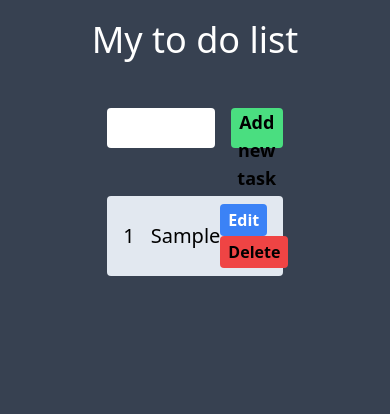
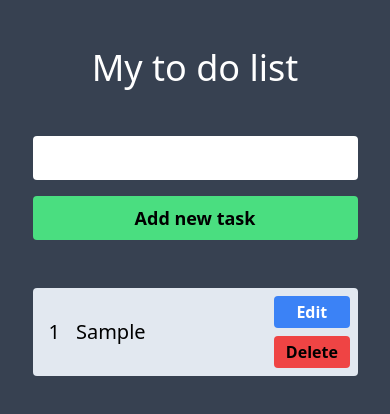
Before and after one commit to Pedro-Sprandel/ReactJS-ToDoList, a React (Create React App) app: page / in a window 390 px wide. Both pictures are taken after typing "Sample" into the empty fields and a click on the button "Add new task". Shown: the top 414 px of the page. Built offline with nearby package versions, Linux system fonts and the light colour scheme.

Commit message:
feat: mobile-version

```diff
--- a/src/App.js
+++ b/src/App.js
@@ -3,15 +3,12 @@ import { Helmet } from 'react-helmet';
 import { EditForm, Form, Task } from './components';
 
 export default function App () {
-  console.log('renderizou');
-
   const [tasks, setTasks] = useState([]);
 
   const [isEdit, setIsEdit]= useState(false);
   const [taskToEdit, setTaskToEdit] = useState({});
 
   const addTask = (value, e) => {
-    console.log('addTask');
     e.preventDefault();
     if (value === '') return
     const newTask = { id: tasks.length, title: value, completed: false}
@@ -19,7 +16,6 @@ export default function App () {
   };
 
   const changeTaskStatus = (id) => {
-    console.log('changeTaskStatus');
     const updatedTasks = tasks.map((task) => {
       if (task.id === id) {
         return ({...task, completed: !task.completed})
@@ -31,13 +27,11 @@ export default function App () {
   }
 
   const editTask = (data) => {
-    console.log('editTask');
     setIsEdit(true);
     setTaskToEdit(data);
   };
 
   const saveEdit = (text) => {
-    console.log('saveEdit');
     const updatedTasks = tasks.map((task) => {
       if (task === taskToEdit) {
         return ({...task, title: text})
@@ -50,7 +44,6 @@ export default function App () {
   }
 
   const cancelEdit = () => {
-    console.log('cancelEdit');
     setIsEdit(false);
   };
 
@@ -66,12 +59,12 @@ export default function App () {
   return (
     <div className="app flex flex-col items-center">
       <Helmet>
-        <style>{'body {background-color: rgb(55, 65, 81); padding: 5vw;} '}</style>
+        <style>{'body {background-color: rgb(55, 65, 81);} '}</style>
       </Helmet>
 
-      <h1 className="text-4xl text-white">My to do list</h1>
+      <h1 className="text-4xl mt-12 text-white">My to do list</h1>
 
-      <div className="my-12 w-1/2">
+      <div className="my-12 lg:w-1/2 w-5/6">
         {isEdit ? (
           <EditForm initialValue={taskToEdit.title} handleSave={saveEdit} handleCancel={cancelEdit} />
         ) : (
@@ -80,7 +73,7 @@ export default function App () {
       </div>
 
       {tasks.map((task, index) => (
-        <div className={index < tasks.length - 1 ? "w-1/2 mb-4" : "w-1/2"}>
+        <div className={index < tasks.length - 1 ? "lg:w-1/2 w-5/6 mb-4" : "lg:w-1/2 w-5/6"}>
           <Task data={task} handleEdit={editTask} handleDelete={deleteTask} onChangeStatus={changeTaskStatus} />
         </div>
       ))}
--- a/src/components/Button/Button.jsx
+++ b/src/components/Button/Button.jsx
@@ -7,7 +7,7 @@ export const Button = (props) => {
     <button
       type="submit"
       onClick={onClick}
-      className={`w-full h-full font-semibold text-lg rounded ${secondaryButton ? 'bg-slate-700 border-2 text-white' : 'bg-green-400 hover:bg-green-500'}`}
+      className={`w-full h-full box-border font-semibold text-lg rounded ${secondaryButton ? 'bg-slate-700 border-2 text-white' : 'bg-green-400 hover:bg-green-500'}`}
     >
       {text}
     </button>
--- a/src/components/EditForm/EditForm.jsx
+++ b/src/components/EditForm/EditForm.jsx
@@ -7,9 +7,9 @@ export const EditForm = (props) => {
     const [value, setValue] = useState(initialValue);
 
     return (
-        <form className="flex h-10">
-            <input className='w-2/3 text-xl rounded mr-4 px-4' value={value} onChange={(e) => setValue(e.target.value)} />
-            <div className="w-1/3 flex gap-4">
+        <form className="lg:flex">
+            <input className='lg:w-2/3 w-full text-xl rounded lg:mr-4 px-4 py-2 mb-4 lg:mb-0' value={value} onChange={(e) => setValue(e.target.value)} />
+            <div className="lg:w-1/3 flex gap-4 h-11">
                 <Button text="Save" onClick={() => handleSave(value)} />
                 <Button text="Cancel" onClick={handleCancel} secondaryButton />
             </div>
--- a/src/components/Form/Form.jsx
+++ b/src/components/Form/Form.jsx
@@ -7,9 +7,9 @@ export const Form = (props) => {
   const [value, setValue] = useState('');
 
   return (
-    <form className="flex h-10">
-      <input value={value} onChange={(e) => setValue(e.target.value)} className='w-2/3 text-xl rounded mr-4 px-4' />
-      <div className="w-1/3">
+    <form className="lg:flex">
+      <input value={value} onChange={(e) => setValue(e.target.value)} className='lg:w-2/3 w-full text-xl rounded lg:mr-4 px-4 py-2 mb-4 lg:mb-0' />
+      <div className="lg:w-1/3 h-11">
         <Button
           text="Add new task"
           onClick={(e) => {
--- a/src/components/Task/Task.jsx
+++ b/src/components/Task/Task.jsx
@@ -10,11 +10,11 @@ export const Task = (props) => {
     >
       <div className="flex gap-4 items-baseline text-xl">
         <p>{data.id + 1}</p>
-        <p className={data.completed && 'line-through'}>{data.title}</p>
+        <p className={`${data.completed && 'line-through'} break-all mr-2`}>{data.title}</p>
       </div>
-      <div>
+      <div className="lg:flex max-w-[25%]">
         <button
-          className="bg-blue-500 text-white font-semibold rounded px-2 py-1 mr-2"
+          className="bg-blue-500 w-full text-white font-semibold rounded px-2 py-1 mr-2 mb-2 lg:mb-0"
           onClick={(e) => {
             e.stopPropagation();
             handleEdit(data);
@@ -23,7 +23,7 @@ export const Task = (props) => {
           Edit
         </button>
         <button
-          className="bg-red-500 rounded font-semibold px-2 py-1"
+          className="bg-red-500 w-full rounded font-semibold px-2 py-1"
           onClick={(e) => {
             e.stopPropagation();
             handleDelete(data.id);
```
